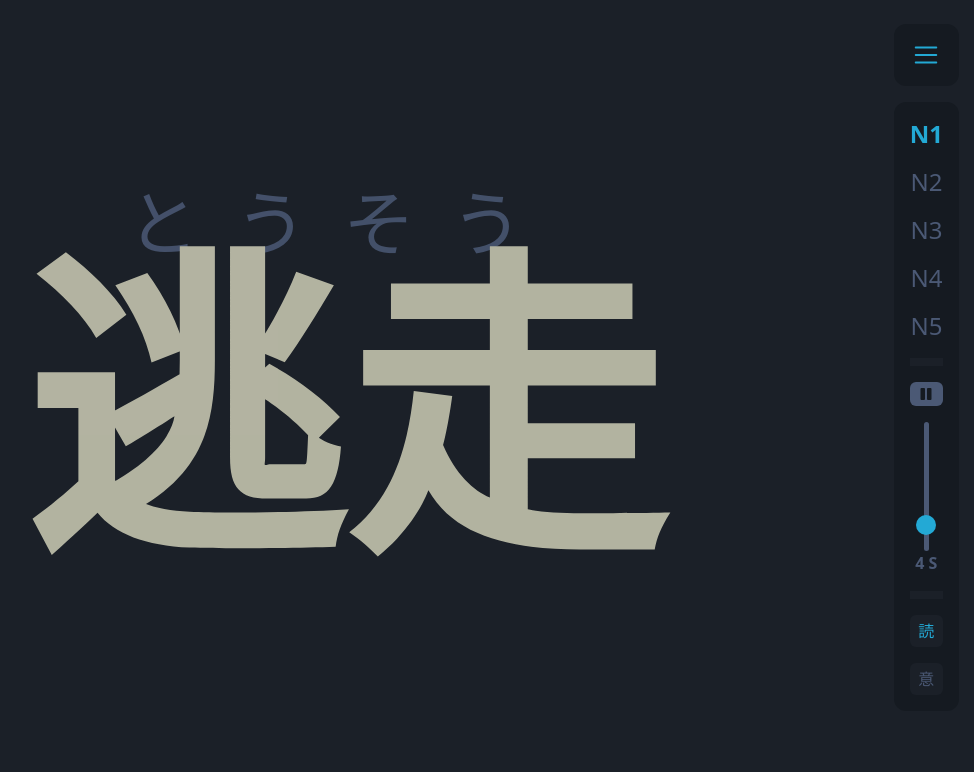
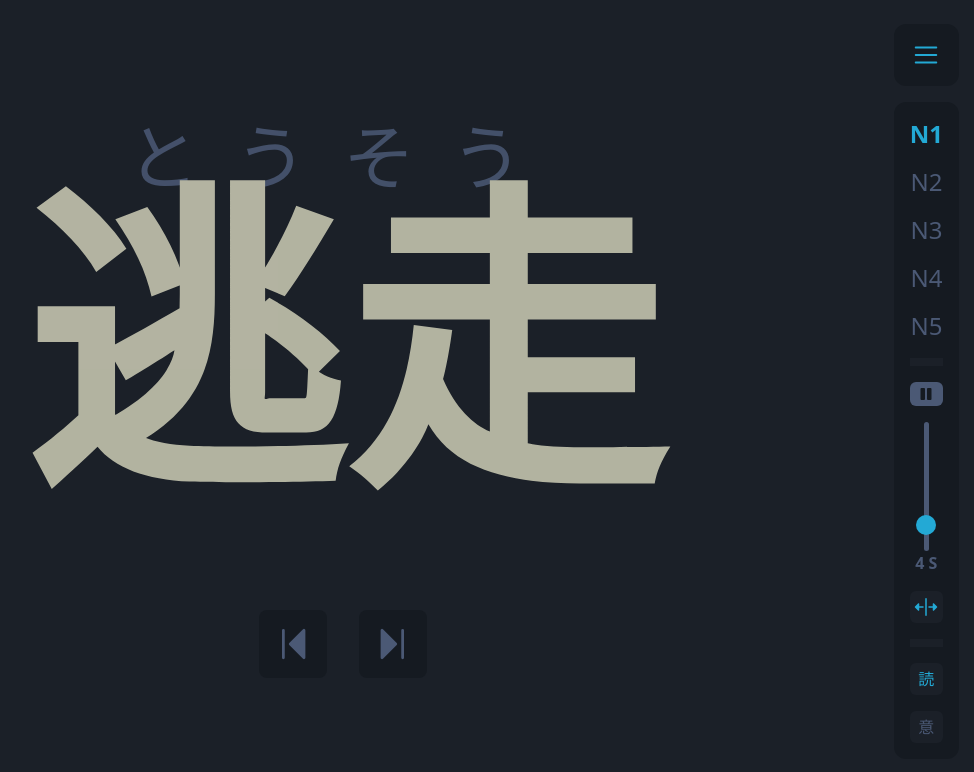
Before and after one commit to wmCmo/jisho-slide, a React (Vite) app: page / in a window 1280 px wide. Shown: the top 772 px of the page, without its empty margins (297-1271 px from the left). Built offline with nearby package versions, Linux system fonts and the light colour scheme; a web font is replaced by a local one.

Commit message:
feat: implement arrow navigation and toggle for arrow visibility in App component

```diff
--- a/src/App.jsx
+++ b/src/App.jsx
@@ -12,6 +12,7 @@ function App() {
 	const [play, setPlay] = useState(true);
 	const [speed, setSpeed] = useState(4);
 	const [showMenu, setShowMenu] = useState(true);
+	const [showArrows, setShowArrows] = useState(true);
 	const [showReading, setShowReading] = useState(true);
 	const [showSenses, setShowSenses] = useState(false);
 	const [tango, setTango] = useState({
@@ -20,18 +21,9 @@ function App() {
 		senses: [["language"]]
 	});
 
-	const handlePlay = () => {
+
+	const handlePlay = useCallback(() => {
 		setPlay(prevPlay => !prevPlay);
-	};
-
-	useEffect(() => {
-		const handleSpace = e => {
-			if (e.code === 'Space') handlePlay();
-		};
-		window.addEventListener('keydown', handleSpace);
-		return () => {
-			window.removeEventListener('keydown', handleSpace);
-		};
 	}, []);
 
 	useEffect(() => {
@@ -47,12 +39,27 @@ function App() {
 		fetchData();
 	}, [level]);
 
+	const [timeline, setTimeline] = useState([Math.floor(Math.random() * 100)]);
+	const [position, setPosition] = useState(0);
+
+	useEffect(() => {
+		setTimeline([Math.floor(Math.random() * 100)]);
+		setPosition(0);
+	}, [data]);
 
 	const getWord = useCallback(() => {
 		const len = data.length;
-		setTango(data[Math.floor(Math.random() * len)]);
-	}, [data]);
-
+		const index = Math.floor(Math.random() * len);
+		setTimeline(prevTimeline => {
+			const newTimeline = [...prevTimeline, index];
+			return newTimeline;
+		});
+		setPosition(prevPosition => {
+			const newPosition = prevPosition + 1;
+			setTango(data[timeline[newPosition] || index]);
+			return newPosition;
+		});
+	}, [data, timeline]);
 
 	useEffect(() => {
 		let interval;
@@ -83,6 +90,54 @@ function App() {
 		setSpeed(value);
 	};
 
+	const handleLeft = useCallback(() => {
+		if (position > 0) {
+			setPosition(prevPosition => {
+				const newPosition = prevPosition - 1;
+				setTango(data[timeline[newPosition]]);
+				return newPosition;
+			});
+		}
+	}, [data, position, timeline]);
+
+	useEffect(() => {
+		const arrowLeft = document.getElementById('arrow-left');
+		const arrowRight = document.getElementById('arrow-right');
+
+		const handleKeys = e => {
+			switch (e.code) {
+				case 'Space':
+					handlePlay();
+					break;
+				case 'ArrowLeft':
+				case 'KeyA':
+					arrowLeft.classList.add('active-fill');
+					handleLeft();
+					break;
+				case 'ArrowRight':
+				case 'KeyD':
+					arrowRight.classList.add('active-fill');
+					getWord();
+					break;
+				default:
+					break;
+			}
+		};
+
+		const handleKeyUp = () => {
+			[arrowLeft, arrowRight].forEach(arrow => arrow.classList.remove('active-fill'));
+		};
+
+		window.addEventListener('keydown', handleKeys);
+		window.addEventListener('keyup', handleKeyUp);
+		return () => {
+			window.removeEventListener('keydown', handleKeys);
+			window.removeEventListener('keyup', handleKeyUp);
+		};
+	}, [handlePlay, handleLeft, getWord]);
+
+	console.log(timeline.length);
+
 	return (
 		<>
 			<div className="absolute right-6 top-6 select-none z-10">
@@ -90,7 +145,7 @@ function App() {
 					<img src="./menu.svg" alt="hamburger" width="30px" height="30px" />
 				</div>
 				{showMenu &&
-					<div className="flex flex-col gap-4 p-4 mb-6 bg-river-styx rounded-xl text-center">
+					<div className="flex flex-col gap-4 p-4 mb-4 bg-river-styx rounded-xl text-center">
 						{[...Array(5)].map((_, i) => `n${i + 1}`).map(lvl => {
 							return <Level key={lvl} level={level} index={lvl} onclick={handleSelect} />;
 						})}
@@ -99,14 +154,21 @@ function App() {
 							<img src={play ? Pause : Play} alt="Pause / Play icon" className="mx-auto" />
 						</div>
 						<Slider min={3} max={10} step={1} value={speed} onChange={handleSlide} />
+						<div className="bg-coarse-wool rounded-md p-1 hover:cursor-pointer" onClick={() => setShowArrows(prevShowArrows => !prevShowArrows)}>
+							<svg className={`${showArrows ? "fill-battery-charged-blue" : "fill-steadfast"} transition-colors duration-300 ease-in-out hover:fill-white`} xmlns="http://www.w3.org/2000/svg" width="24" height="24" fill="#4b5975" viewBox="0 0 256 256">
+								<path
+									d="M104,128a8,8,0,0,1-8,8H56v24a8,8,0,0,1-13.66,5.66l-32-32a8,8,0,0,1,0-11.32l32-32A8,8,0,0,1,56,96v24H96A8,8,0,0,1,104,128Zm141.66-5.66-32-32A8,8,0,0,0,200,96v24H160a8,8,0,0,0,0,16h40v24a8,8,0,0,0,13.66,5.66l32-32A8,8,0,0,0,245.66,122.34ZM128,32a8,8,0,0,0-8,8V216a8,8,0,0,0,16,0V40A8,8,0,0,0,128,32Z"></path>
+							</svg>
+						</div>
 						<hr className="border-coarse-wool border-4" />
 						<Option show={showReading} onClick={() => setShowReading(prevReading => !prevReading)} value="読" />
 						<Option show={showSenses} onClick={() => setShowSenses(prevSenses => !prevSenses)} value="意" />
 					</div>
 				}
 			</div>
+			{!tango ? <h1>Loading...</h1> :
+				<>
 					<div className={`transition-opacity duration-1000 ${show ? 'opacity-100' : 'opacity-0'}`}>
-				{!data?.length === 0 && <h1>Loading</h1>}
 						{showReading &&
 							<div className="font-util font-normal text-center text-4xl md:text-7xl md:tracking-[0.5em] text-steadfast">
 								{tango.reading}
@@ -133,8 +195,27 @@ function App() {
 								</div>
 							</>
 						}
+					</div>
+					{
+						showArrows &&
+						<div className="mt-16 flex justify-center gap-8 cursor-pointer">
+							<div className="bg-river-styx rounded-lg p-3" onClick={handleLeft}>
+								<svg id="arrow-left" className="hover:fill-battery-charged-blue transition-colors duration-300 ease-in-out" xmlns="http://www.w3.org/2000/svg" width="44" height="44" fill="#4b5975" viewBox="0 0 256 256">
+									<path
+										d="M200,48V208a8,8,0,0,1-13.66,5.66l-80-80a8,8,0,0,1,0-11.32l80-80A8,8,0,0,1,200,48ZM72,40a8,8,0,0,0-8,8V208a8,8,0,0,0,16,0V48A8,8,0,0,0,72,40Z"></path>
+								</svg>
+							</div>
+							<div id="arrow-right" className="bg-river-styx rounded-lg p-3" onClick={getWord}>
+								<svg className="hover:fill-battery-charged-blue transition-colors duration-300 ease-in-out" xmlns="http://www.w3.org/2000/svg" width="44" height="44" fill="#4b5975" viewBox="0 0 256 256">
+									<path
+										d="M149.66,122.34a8,8,0,0,1,0,11.32l-80,80A8,8,0,0,1,56,208V48a8,8,0,0,1,13.66-5.66ZM184,40a8,8,0,0,0-8,8V208a8,8,0,0,0,16,0V48A8,8,0,0,0,184,40Z"></path>
+								</svg>
+							</div>
+						</div>
+					}
+				</>
+			}
 
-			</div>
 		</>
 	);
 }
--- a/src/index.css
+++ b/src/index.css
@@ -16,6 +16,14 @@
     width: 20px;
     height: 20px;
     background: #23A9D5;
-    cursor: pointer;
+    cursor: grab;
     border-radius: 100px;
 }
+
+.slider::-webkit-slider-thumb:active {
+    cursor: grabbing
+}
+
+.active-fill {
+    fill: #23A9D5;
+}
```
Lines whose indentation alone changed are shown as unchanged.
